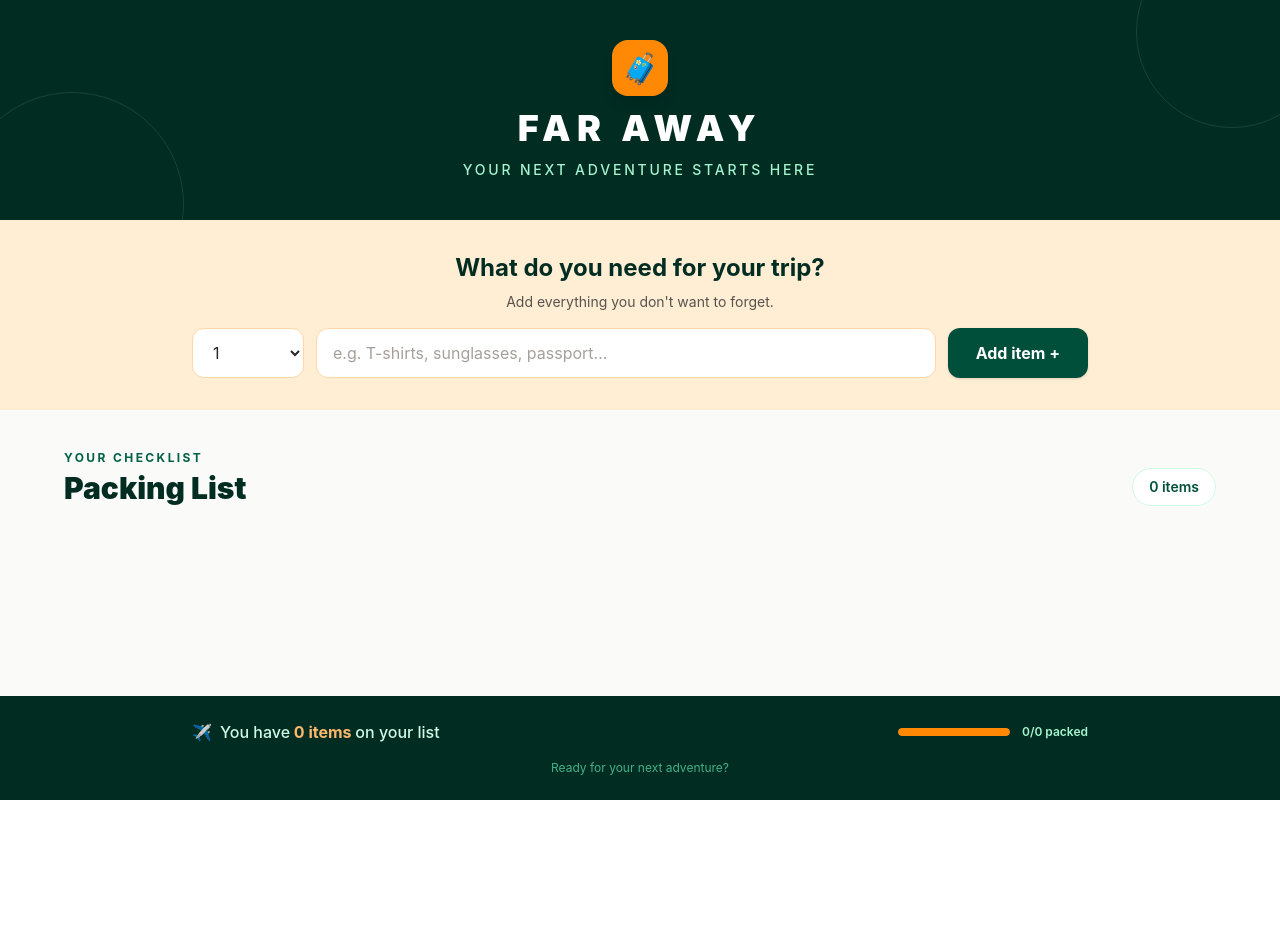
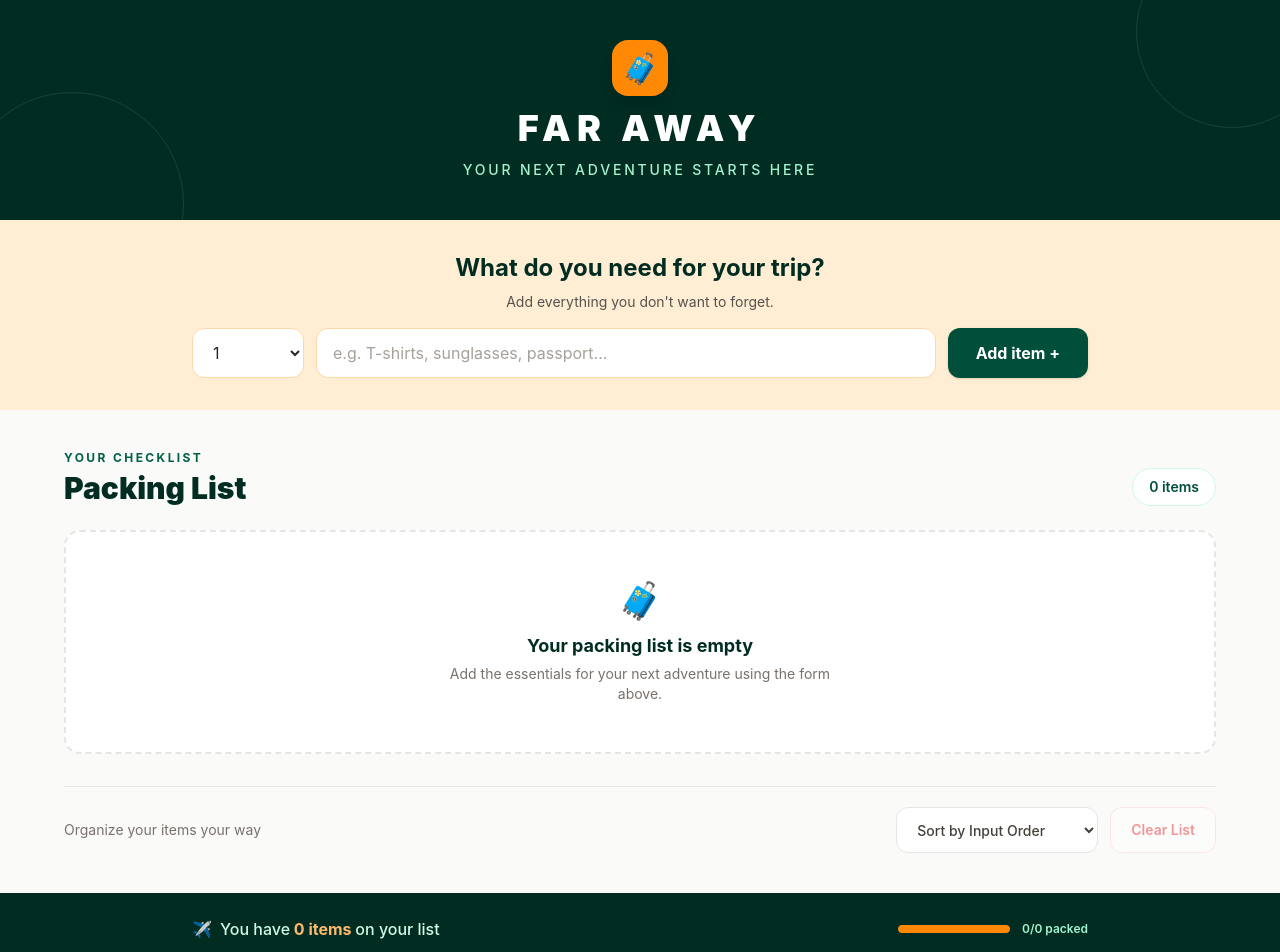
Before and after one commit to Gexof/travel-list, a React (Vite) app: page / in a window 1280 px wide. Shown: the top 952 px of the page. Before the commit the page ends 800 px from the top, so only its background shows below. Built offline with nearby package versions, Linux system fonts and the light colour scheme.

Commit message:
implment sorting & clear list & clear list modal

```diff
--- a/src/App.jsx
+++ b/src/App.jsx
@@ -24,6 +24,10 @@ function App() {
     );
   };
 
+  const handleClearList = () => {
+    setItems([]);
+  };
+
   return (
     <main className="flex min-h-screen flex-col bg-stone-50 text-stone-800">
       <Header />
@@ -35,6 +39,7 @@ function App() {
           items={items}
           onDeleteItem={handleDeleteItem}
           onToggleItem={handleToggleItem}
+          onClearList={handleClearList}
         />
       </section>
 
--- /dev/null
+++ b/src/components/ConfirmModal.jsx
@@ -0,0 +1,68 @@
+function ConfirmModal({ onClose, onConfirm }) {
+  return (
+    <div className="fixed inset-0 z-50 flex items-center justify-center p-4">
+      {/* Backdrop */}
+      <button
+        type="button"
+        aria-label="Close confirmation dialog"
+        onClick={onClose}
+        className="absolute inset-0 h-full w-full cursor-default bg-emerald-950/60 backdrop-blur-sm"
+      />
+
+      {/* Modal */}
+      <div
+        role="alertdialog"
+        aria-modal="true"
+        aria-labelledby="modal-title"
+        aria-describedby="modal-description"
+        className="relative z-10 w-full max-w-md rounded-3xl border border-stone-100 bg-white p-6 shadow-2xl sm:p-8"
+      >
+        {/* Icon */}
+        <div className="mb-5 flex justify-center">
+          <div className="flex h-16 w-16 items-center justify-center rounded-2xl bg-red-50 text-3xl">
+            🗑️
+          </div>
+        </div>
+
+        {/* Text */}
+        <div className="text-center">
+          <h2
+            id="modal-title"
+            className="text-xl font-black text-emerald-950 sm:text-2xl"
+          >
+            Clear your packing list?
+          </h2>
+
+          <p
+            id="modal-description"
+            className="mt-3 text-sm leading-6 text-stone-500"
+          >
+            Are you sure you want to remove all items from your list? You'll
+            lose your current packing checklist.
+          </p>
+        </div>
+
+        {/* Actions */}
+        <div className="mt-8 flex flex-col-reverse gap-3 sm:flex-row">
+          <button
+            type="button"
+            onClick={onClose}
+            className="flex-1 rounded-xl border border-stone-200 px-5 py-3 font-semibold text-stone-700 transition hover:bg-stone-50 focus:outline-none focus:ring-2 focus:ring-emerald-700/30"
+          >
+            Cancel
+          </button>
+
+          <button
+            type="button"
+            onClick={onConfirm}
+            className="flex-1 rounded-xl bg-red-600 px-5 py-3 font-semibold text-white transition hover:bg-red-700 focus:outline-none focus:ring-2 focus:ring-red-500/40"
+          >
+            Clear List
+          </button>
+        </div>
+      </div>
+    </div>
+  );
+}
+
+export default ConfirmModal;
--- a/src/components/PackingList.jsx
+++ b/src/components/PackingList.jsx
@@ -1,32 +1,53 @@
+import { useState } from "react";
 import Item from "./Item";
+import ConfirmModal from "./ConfirmModal";
 
-// const initialItems = [
-//   { id: 1, description: "Passports", quantity: 2, packed: false },
-//   { id: 2, description: "Socks", quantity: 12, packed: false },
-//   { id: 3, description: "Hats", quantity: 3, packed: true },
-// ];
+function PackingList({ items, onDeleteItem, onToggleItem, onClearList }) {
+  const [sortBy, setSortBy] = useState("input");
+  const [showClearModal, setShowClearModal] = useState(false);
 
-function PackingList({ items, onDeleteItem, onToggleItem }) {
+  let sortedItems;
+
+  if (sortBy === "input") {
+    sortedItems = items;
+  }
+
+  if (sortBy === "description") {
+    sortedItems = items
+      .slice()
+      .sort((a, b) => a.description.localeCompare(b.description));
+  }
+
+  if (sortBy === "packed") {
+    sortedItems = items
+      .slice()
+      .sort((a, b) => Number(a.packed) - Number(b.packed));
+  }
+
   return (
     <section className="flex-1 bg-stone-50 px-4 py-8 sm:px-6 sm:py-10">
-      <div className="mx-auto max-w-6xl">
+      <div className="mx-auto flex max-w-6xl flex-col">
+        {/* Section heading */}
         <div className="mb-6 flex flex-wrap items-end justify-between gap-3">
           <div>
             <p className="mb-1 text-xs font-bold uppercase tracking-[0.2em] text-emerald-800">
               Your checklist
             </p>
+
             <h2 className="text-2xl font-black text-emerald-950 sm:text-3xl">
               Packing List
             </h2>
           </div>
 
           <span className="rounded-full border border-emerald-100 bg-white px-4 py-2 text-sm font-semibold text-emerald-900">
-            {items.length} items
+            {items.length} {items.length === 1 ? "item" : "items"}
           </span>
         </div>
 
+        {/* Items */}
+        {items.length > 0 ? (
           <ul className="grid grid-cols-1 gap-3 sm:grid-cols-2 lg:grid-cols-3">
-          {items.map((item) => (
+            {sortedItems.map((item) => (
               <Item
                 item={item}
                 key={item.id}
@@ -35,7 +56,63 @@ function PackingList({ items, onDeleteItem, onToggleItem }) {
               />
             ))}
           </ul>
+        ) : (
+          <div className="flex flex-col items-center justify-center rounded-2xl border-2 border-dashed border-stone-200 bg-white px-5 py-12 text-center">
+            <span className="mb-3 text-4xl" aria-hidden="true">
+              🧳
+            </span>
+
+            <h3 className="text-lg font-bold text-emerald-950">
+              Your packing list is empty
+            </h3>
+
+            <p className="mt-1 max-w-sm text-sm text-stone-500">
+              Add the essentials for your next adventure using the form above.
+            </p>
           </div>
+        )}
+
+        {/* List controls */}
+        <div className="mt-8 flex flex-col gap-3 border-t border-stone-200 pt-5 sm:flex-row sm:items-center sm:justify-between">
+          <p className="text-sm text-stone-500">Organize your items your way</p>
+
+          <div className="flex flex-col gap-3 sm:flex-row">
+            <label className="sr-only" htmlFor="sort-items">
+              Sort packing list
+            </label>
+
+            <select
+              id="sort-items"
+              value={sortBy}
+              onChange={(e) => setSortBy(e.target.value)}
+              className="w-full rounded-xl border border-stone-200 bg-white px-4 py-3 text-sm font-medium text-stone-700 outline-none transition hover:border-emerald-300 focus:border-emerald-700 focus:ring-2 focus:ring-emerald-700/20 sm:w-auto"
+            >
+              <option value="input">Sort by Input Order</option>
+              <option value="description">Sort by Description</option>
+              <option value="packed">Sort by Packed Status</option>
+            </select>
+
+            <button
+              type="button"
+              onClick={() => setShowClearModal(true)}
+              disabled={items.length === 0}
+              className="rounded-xl border border-red-200 bg-white px-5 py-3 text-sm font-semibold text-red-600 transition hover:border-red-300 hover:bg-red-50 disabled:cursor-not-allowed disabled:opacity-40"
+            >
+              Clear List
+            </button>
+          </div>
+        </div>
+      </div>
+
+      {showClearModal && (
+        <ConfirmModal
+          onClose={() => setShowClearModal(false)}
+          onConfirm={() => {
+            onClearList();
+            setShowClearModal(false);
+          }}
+        />
+      )}
     </section>
   );
 }
```
Lines whose indentation alone changed are shown as unchanged.
